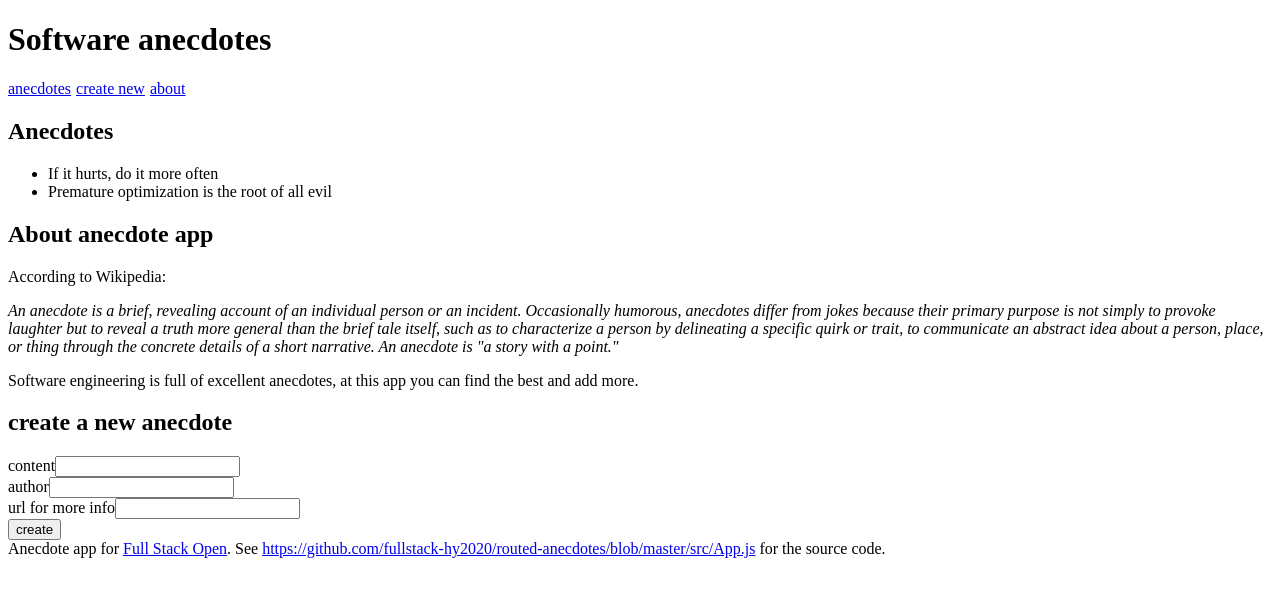
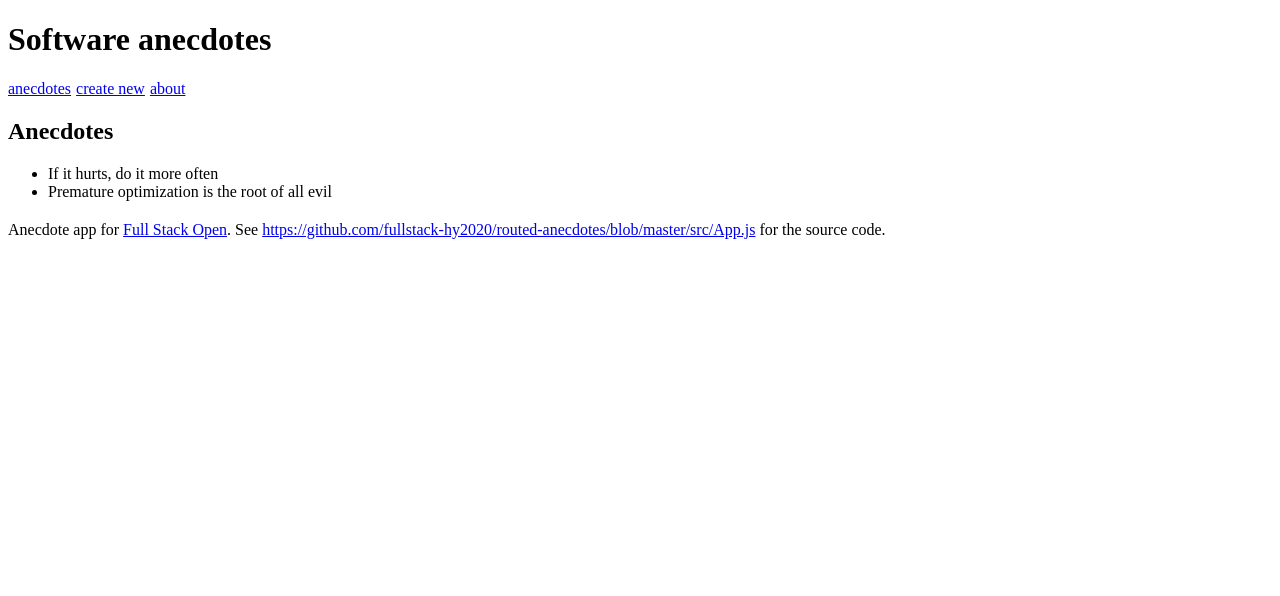
Before and after one commit to IINomadll/Full-Stack-open, a React (Vite) app in the folder osa7/routed-anecdotes/: page / in a window 1280 px wide. Shown: the top 596 px of the page. Built offline with nearby package versions, Linux system fonts and the light colour scheme.

Commit message:
7.1 done

```diff
--- a/osa7/routed-anecdotes/package.json
+++ b/osa7/routed-anecdotes/package.json
@@ -11,7 +11,8 @@
   },
   "dependencies": {
     "react": "^18.2.0",
-    "react-dom": "^18.2.0"
+    "react-dom": "^18.2.0",
+    "react-router-dom": "^7.0.2"
   },
   "devDependencies": {
     "@types/react": "^18.2.15",
--- a/osa7/routed-anecdotes/src/App.jsx
+++ b/osa7/routed-anecdotes/src/App.jsx
@@ -1,4 +1,5 @@
 import { useState } from "react";
+import { BrowserRouter as Router, Routes, Route, Link } from "react-router-dom";
 
 const Menu = () => {
   const padding = {
@@ -6,15 +7,15 @@
   };
   return (
     <div>
-      <a href="#" style={padding}>
+      <Link style={padding} to={"/"}>
         anecdotes
-      </a>
-      <a href="#" style={padding}>
+      </Link>
+      <Link style={padding} to={"/create"}>
         create new
-      </a>
-      <a href="#" style={padding}>
+      </Link>
+      <Link style={padding} to={"/about"}>
         about
-      </a>
+      </Link>
     </div>
   );
 };
@@ -52,8 +53,13 @@
   </div>
 );
 
-const Footer = () => (
-  <div>
+const Footer = () => {
+  const style = {
+    marginTop: 20,
+  };
+
+  return (
+    <div style={style}>
       Anecdote app for <a href="https://fullstackopen.com/">Full Stack Open</a>.
       See{" "}
       <a href="https://github.com/fullstack-hy2020/routed-anecdotes/blob/master/src/App.js">
@@ -62,6 +68,7 @@
       for the source code.
     </div>
   );
+};
 
 const CreateNew = (props) => {
   const [content, setContent] = useState("");
@@ -152,11 +159,15 @@
 
   return (
     <div>
+      <Router>
         <h1>Software anecdotes</h1>
         <Menu />
-      <AnecdoteList anecdotes={anecdotes} />
-      <About />
-      <CreateNew addNew={addNew} />
+        <Routes>
+          <Route path="/" element={<AnecdoteList anecdotes={anecdotes} />} />
+          <Route path="/about" element={<About />} />
+          <Route path="/create" element={<CreateNew addNew={addNew} />} />
+        </Routes>
+      </Router>
       <Footer />
     </div>
   );
```
Also changed, not shown: 1 other file (tests, documents, lock files or other folders). Lines whose indentation alone changed are shown as unchanged.
